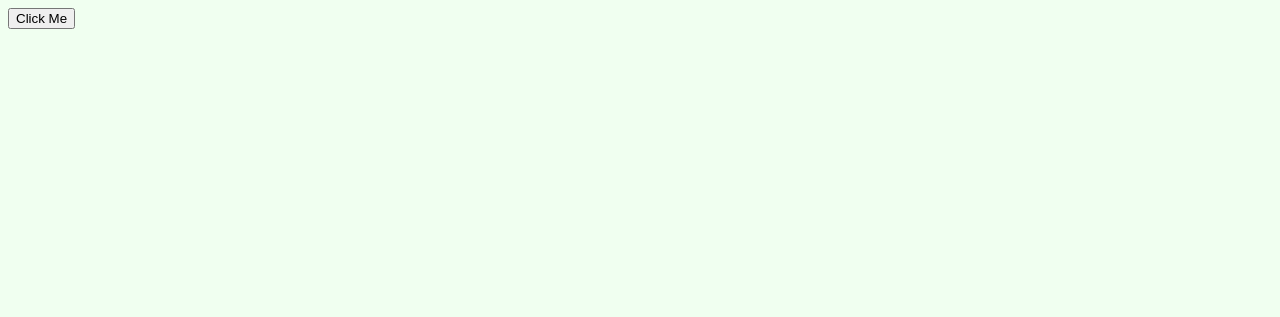
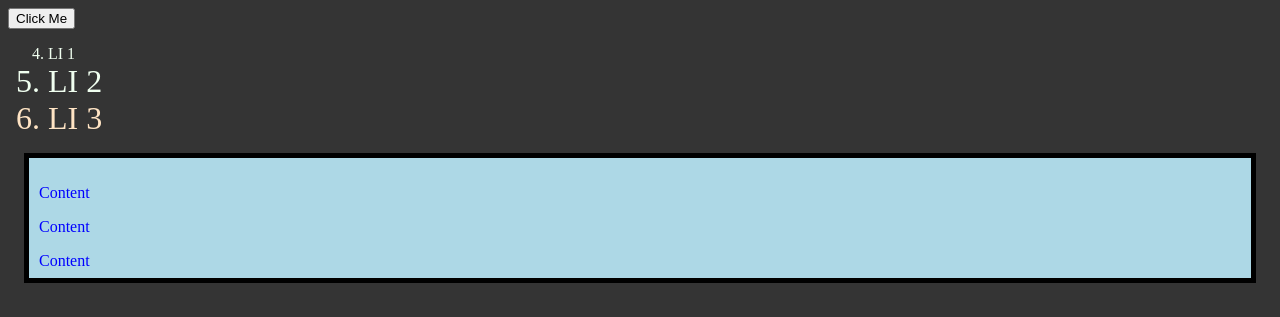
Before and after one commit to elbitapmoC/fe-js-connect-to-html, a plain HTML site: page index.html in a window 1280 px wide. Both pictures are taken after a click on the button "Click Me". Drawn offline with Linux system fonts and the light colour scheme.

Commit message:
Selecting elements and editing DOM nodes

```diff
--- a/index.html
+++ b/index.html
@@ -12,5 +12,22 @@
 </head>
 <body>
     <button id="clickMe">Click Me</button>
+
+    <ol>
+        <li class="byClass">LI 1</li>
+        <li id="second-li">LI 2</li>
+        <li>LI 3</li>
+    </ol>
+    <section id="scrollable">
+        <p>Content</p>
+        <p>Content</p>
+        <p>Content</p>
+        <p>Content</p>
+        <p>Content</p>
+        <p>Content</p>
+        <p>Content</p>
+        <p>Content</p>
+        <p>Content</p>
+    </section>
 </body>
 </html>
--- a/script.js
+++ b/script.js
@@ -1,6 +1,33 @@
-const button = document.querySelector('#clickMe');
-button.addEventListener('click', setBackground);
+const first = document.querySelector('li');
+const second = document.getElementById('second-li');
+const button = document.querySelector('button');
+// Node List
+const lis = document.querySelectorAll('li');
 
-function setBackground(){
-    document.body.style.backgroundColor = 'honeydew';
+// HTML collection - Lacks power, use Node List instead.
+const className = document.getElementsByClassName('byClass');
+
+// console.log(first);
+// console.log(second);
+// console.log(lis);
+// console.log(className);
+// lis.forEach(li => {
+//     console.log(li);
+// });
+
+// ALT - Could use Array.from to create an array from an iterable.
+// Array.from(lis).map(li => {console.log(li)});
+
+// lis[0].style.backgroundColor = 'gray';
+// lis[0].textContent = 'Changed!';
+// lis[0].value = 3; // effects the order of li's
+lis[0].setAttribute('value', 4); // does same as above.
+lis[0].setAttribute('class', 'big honey');
+lis[0].classList.remove('big');
+second.classList.add('big', 'honey');
+function toggleClass(){
+    lis[2].classList.toggle('big');
 }
+button.addEventListener('click', toggleClass);
+
+// Use classList, NOT className.
--- a/styles.css
+++ b/styles.css
@@ -2,3 +2,24 @@ body {
     background-color: #343434;
     color:bisque;
 }
+
+.blue {
+    color: blue
+}
+.honey {
+    color: honeydew;
+}
+.big {
+    font-size: 2em;
+}
+
+#scrollable {
+    position: relative;
+    background-color: lightblue;
+    color: blue;
+    height: 100px;
+    padding: 10px;
+    border: 5px solid black;
+    margin: 1em;
+    overflow: auto;
+}
```
